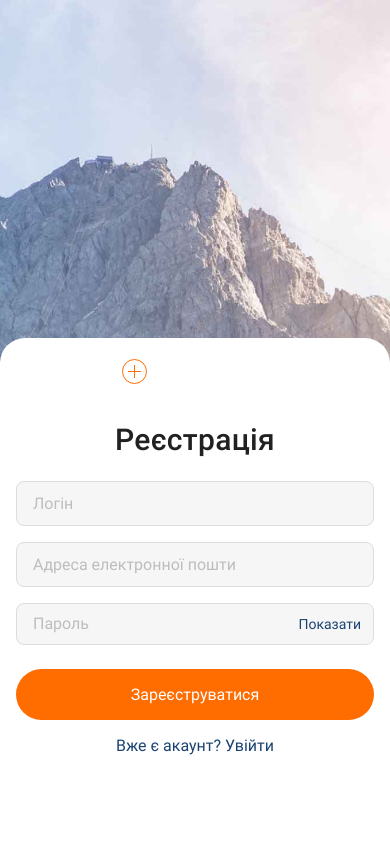
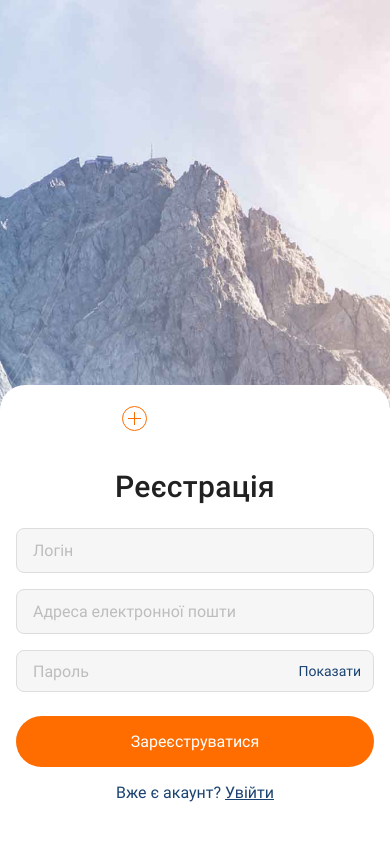
Before and after one commit to nataliia-smalchenko/react-native-app, a React Native app: screen / in a window 390 px wide. Shown: the top 842 px of the page. Built offline with nearby package versions, Linux system fonts and the light colour scheme.

Commit message:
add focus styles and fix keyboardAvoidingView

```diff
--- a/components/AuthForm.jsx
+++ b/components/AuthForm.jsx
@@ -45,6 +45,9 @@ const AuthForm = ({ isLogin, onSubmit, toggleForm }) => {
   };
 
   return (
+    <KeyboardAvoidingView
+      behavior={Platform.OS === "ios" ? "padding" : "height"}
+    >
       <TouchableWithoutFeedback onPress={Keyboard.dismiss}>
         <View
           style={[
@@ -62,9 +65,6 @@ const AuthForm = ({ isLogin, onSubmit, toggleForm }) => {
               </TouchableOpacity>
             </View>
           )}
-        <KeyboardAvoidingView
-          behavior={Platform.OS === "ios" ? "padding" : "height"}
-        >
           <View style={styles.container}>
             <Text style={styles.header}>
               {isLogin ? "Увійти" : "Реєстрація"}
@@ -101,23 +101,25 @@ const AuthForm = ({ isLogin, onSubmit, toggleForm }) => {
 
           <View style={styles.toggleContainer}>
             <Text style={styles.toggleText}>
-              {isLogin ? "Немає акаунту?" : "Вже є акаунт?"}
+              {isLogin ? "Немає акаунту? " : "Вже є акаунт? "}
             </Text>
             <TouchableOpacity onPress={toggleForm}>
-              <Text style={styles.toggleText}>
-                {isLogin ? " Зареєструватися" : " Увійти"}
+              <Text
+                style={[styles.toggleText, { textDecorationLine: "underline" }]}
+              >
+                {isLogin ? "Зареєструватися" : "Увійти"}
               </Text>
             </TouchableOpacity>
           </View>
-        </KeyboardAvoidingView>
         </View>
       </TouchableWithoutFeedback>
+    </KeyboardAvoidingView>
   );
 };
 
 const styles = StyleSheet.create({
   form: {
-    minHeight: "60%",
+    minHeight: "50%",
     borderTopLeftRadius: 25,
     borderTopRightRadius: 25,
     backgroundColor: "#fff",
--- a/components/InputField.jsx
+++ b/components/InputField.jsx
@@ -19,10 +19,22 @@ const InputField = ({
   placeholder,
 }) => {
   const [showPassword, setShowPassword] = useState(false);
+  const [isFocused, setIsFocused] = useState(false);
 
-  // Функція для перемикання видимості пароля
   const togglePasswordVisibility = () => {
     setShowPassword((prevState) => !prevState);
+  };
+
+  const onFocus = () => {
+    setIsFocused(true);
+  };
+  const onBlur = () => {
+    setIsFocused(false);
+  };
+
+  const outerStyles = {
+    backgroundColor: isFocused && "#fff",
+    borderColor: isFocused && "#FF6C00",
   };
 
   return (
@@ -30,7 +42,7 @@ const InputField = ({
       {/* Мітка для поля введення */}
       {label && <Text style={styles.label}>{label}</Text>}
 
-      <View style={styles.inputWrapper}>
+      <View style={[styles.inputWrapper, isFocused && outerStyles]}>
         {/* Поле введення */}
         <TextInput
           style={[
@@ -45,6 +57,9 @@ const InputField = ({
           onChangeText={onChangeText}
           value={value}
           placeholderTextColor="#BDBDBD"
+          autoCapitalize="none"
+          onFocus={onFocus}
+          onBlur={onBlur}
         />
 
         {/* Кнопка для показу/сховання пароля */}
```
Lines whose indentation alone changed are shown as unchanged.
